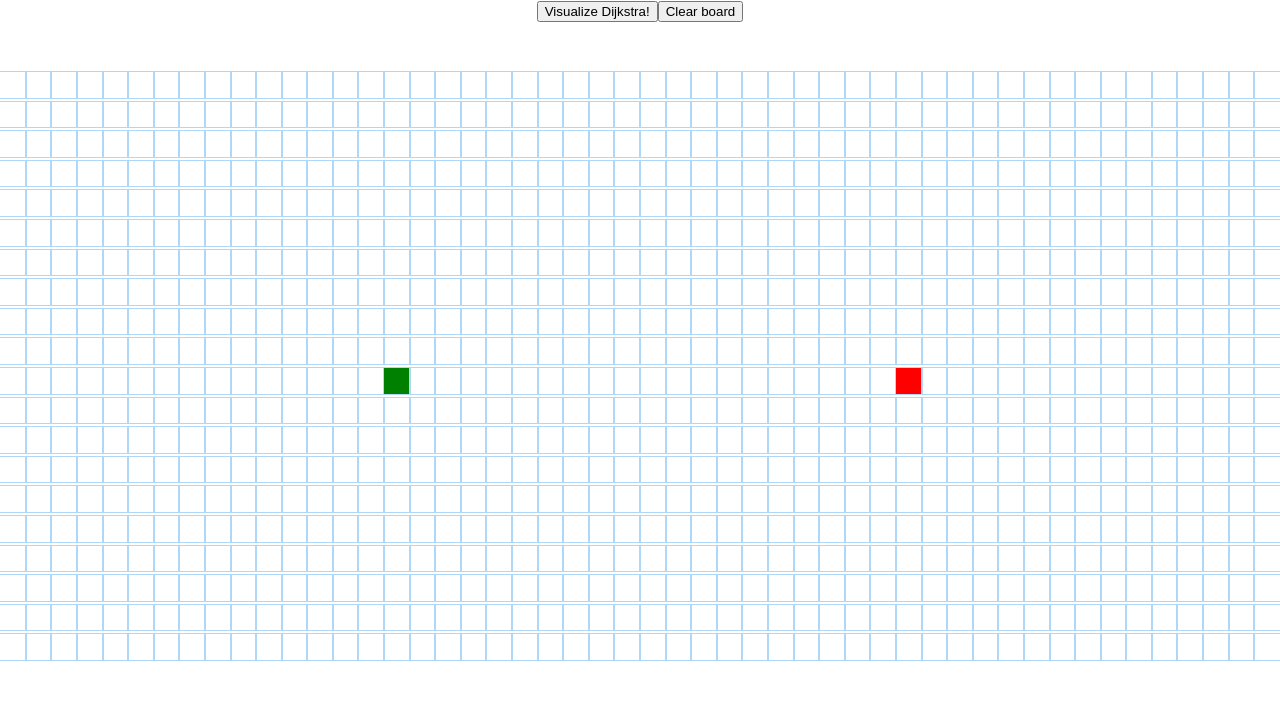
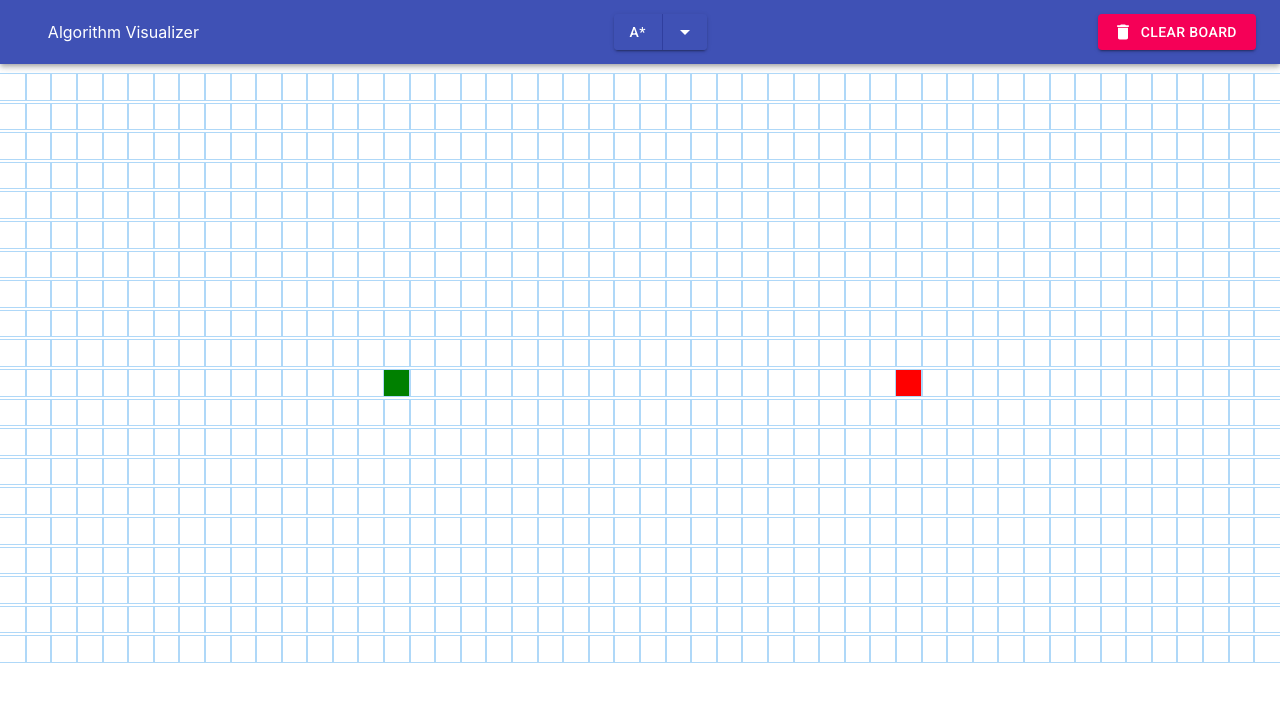
Before and after one commit to NikolaiDokken/Algorithm-Visualizer, a React (Create React App) app: page / in a window 1280 px wide. Shown: the top 702 px of the page. Built offline with nearby package versions, Linux system fonts and the light colour scheme.

Commit message:
Added more user friendly UI with Material UI

```diff
--- a/package.json
+++ b/package.json
@@ -4,6 +4,8 @@
   "version": "0.1.0",
   "private": true,
   "dependencies": {
+    "@material-ui/core": "^4.7.0",
+    "@material-ui/icons": "^4.5.1",
     "gh-pages": "^2.1.1",
     "react": "^16.12.0",
     "react-dom": "^16.12.0",
--- a/public/index.html
+++ b/public/index.html
@@ -24,6 +24,14 @@
       work correctly both with client-side routing and a non-root public URL.
       Learn how to configure a non-root public URL by running `npm run build`.
     -->
+    <link
+      rel="stylesheet"
+      href="https://fonts.googleapis.com/css?family=Roboto:300,400,500,700&display=swap"
+    />
+    <link
+      rel="stylesheet"
+      href="https://fonts.googleapis.com/icon?family=Material+Icons"
+    />
     <title>Algorithm Visualizer</title>
   </head>
   <body>
--- /dev/null
+++ b/src/Components/DropDownButton.jsx
@@ -0,0 +1,107 @@
+import React from "react";
+import Grid from "@material-ui/core/Grid";
+import Button from "@material-ui/core/Button";
+import ButtonGroup from "@material-ui/core/ButtonGroup";
+import ArrowDropDownIcon from "@material-ui/icons/ArrowDropDown";
+import ClickAwayListener from "@material-ui/core/ClickAwayListener";
+import Grow from "@material-ui/core/Grow";
+import Paper from "@material-ui/core/Paper";
+import Popper from "@material-ui/core/Popper";
+import MenuItem from "@material-ui/core/MenuItem";
+import MenuList from "@material-ui/core/MenuList";
+
+const options = ["A*", "Dijkstra"];
+
+export default function DropDownButton(props) {
+  const [open, setOpen] = React.useState(false);
+  const anchorRef = React.useRef(null);
+  const [selectedIndex, setSelectedIndex] = React.useState(0);
+
+  const handleClick = () => {
+    console.info(
+      `You clicked ${options[selectedIndex]} which has index ${selectedIndex}`
+    );
+    if (selectedIndex === 0) {
+      props.visualizeFunction(true);
+    } else if (selectedIndex === 1) {
+      props.visualizeFunction(false);
+    }
+  };
+
+  const handleMenuItemClick = (event, index) => {
+    setSelectedIndex(index);
+    setOpen(false);
+  };
+
+  const handleToggle = () => {
+    setOpen(prevOpen => !prevOpen);
+  };
+
+  const handleClose = event => {
+    if (anchorRef.current && anchorRef.current.contains(event.target)) {
+      return;
+    }
+
+    setOpen(false);
+  };
+
+  return (
+    <Grid container direction="column" alignItems="center">
+      <Grid item xs={12}>
+        <ButtonGroup
+          variant="contained"
+          color="primary"
+          ref={anchorRef}
+          aria-label="split button"
+        >
+          <Button onClick={handleClick}>{options[selectedIndex]}</Button>
+          <Button
+            color="primary"
+            size="small"
+            aria-controls={open ? "split-button-menu" : undefined}
+            aria-expanded={open ? "true" : undefined}
+            aria-label="select merge strategy"
+            aria-haspopup="menu"
+            onClick={handleToggle}
+          >
+            <ArrowDropDownIcon />
+          </Button>
+        </ButtonGroup>
+        <Popper
+          open={open}
+          anchorEl={anchorRef.current}
+          role={undefined}
+          transition
+          disablePortal
+        >
+          {({ TransitionProps, placement }) => (
+            <Grow
+              {...TransitionProps}
+              style={{
+                transformOrigin:
+                  placement === "bottom" ? "center top" : "center bottom"
+              }}
+            >
+              <Paper>
+                <ClickAwayListener onClickAway={handleClose}>
+                  <MenuList id="split-button-menu">
+                    {options.map((option, index) => (
+                      <MenuItem
+                        key={option}
+                        disabled={index === 2}
+                        selected={index === selectedIndex}
+                        onClick={event => handleMenuItemClick(event, index)}
+                      >
+                        {option}
+                      </MenuItem>
+                    ))}
+                  </MenuList>
+                </ClickAwayListener>
+              </Paper>
+            </Grow>
+          )}
+        </Popper>
+      </Grid>
+    </Grid>
+  );
+}
--- /dev/null
+++ b/src/Components/NavBar.jsx
@@ -0,0 +1,47 @@
+import AppBar from "@material-ui/core/AppBar";
+import React, { Component } from "react";
+import { makeStyles } from "@material-ui/core/styles";
+import Toolbar from "@material-ui/core/Toolbar";
+import Typography from "@material-ui/core/Typography";
+import IconButton from "@material-ui/core/IconButton";
+import MenuIcon from "@material-ui/icons/Menu";
+import { Button } from "@material-ui/core";
+import DeleteIcon from "@material-ui/icons/Delete";
+
+import DropDownButton from "./DropDownButton";
+
+const useStyles = makeStyles(theme => ({
+  root: {
+    flexGrow: 1
+  },
+  menuButton: {
+    marginRight: theme.spacing(2)
+  }
+}));
+
+export default function NavBar(props) {
+  const classes = useStyles();
+
+  return (
+    <div className={classes.root}>
+      <AppBar position="static">
+        <Toolbar variant="regular" display="flex">
+          <Typography variant="h7" color="inherit" style={{ width: "280px" }}>
+            Algorithm Visualizer
+          </Typography>
+          <DropDownButton visualizeFunction={props.visualizeFunction} />
+          <Button
+            variant="contained"
+            color="secondary"
+            className={classes.button}
+            startIcon={<DeleteIcon />}
+            onClick={() => window.location.reload(true)}
+            style={{ width: "210px" }}
+          >
+            Clear Board
+          </Button>
+        </Toolbar>
+      </AppBar>
+    </div>
+  );
+}
--- a/src/PathfinderVisualizer/PathfinderVisualizer.css
+++ b/src/PathfinderVisualizer/PathfinderVisualizer.css
@@ -1,5 +1,5 @@
 .grid {
-  margin: 50px 0 0;
+  margin: 10px 0 0;
 }
 
 .grid-row {
--- a/src/PathfinderVisualizer/PathfinderVisualizer.jsx
+++ b/src/PathfinderVisualizer/PathfinderVisualizer.jsx
@@ -1,6 +1,10 @@
 import React, { Component } from "react";
 import Node from "./Node/Node";
-import { dijkstra, getNodesInShortestPathOrder } from "../algorithms/dijkstra";
+import {
+  dijkstra,
+  getNodesInShortestPathOrder
+} from "../algorithms/dijkstraAndAstar";
+import NavBar from "../Components/NavBar";
 
 import "./PathfinderVisualizer.css";
 
@@ -16,6 +20,7 @@ export default class PathfinderVisualizer extends Component {
       grid: [],
       mouseIsPressed: false
     };
+    this.visualizeDijkstra = this.visualizeDijkstra.bind(this);
   }
 
   clearGrid() {
@@ -68,11 +73,11 @@ export default class PathfinderVisualizer extends Component {
     }
   }
 
-  visualizeDijkstra() {
+  visualizeDijkstra(aStar) {
     const { grid } = this.state;
     const startNode = grid[START_NODE_ROW][START_NODE_COL];
     const finishNode = grid[FINISH_NODE_ROW][FINISH_NODE_COL];
-    const visitedNodesInOrder = dijkstra(grid, startNode, finishNode);
+    const visitedNodesInOrder = dijkstra(grid, startNode, finishNode, aStar);
     const nodesInShortestPathOrder = getNodesInShortestPathOrder(finishNode);
     this.animateDijkstra(visitedNodesInOrder, nodesInShortestPathOrder);
   }
@@ -81,10 +86,7 @@ export default class PathfinderVisualizer extends Component {
     const { grid, mouseIsPressed } = this.state;
     return (
       <div>
-        <button onClick={() => this.visualizeDijkstra()}>
-          Visualize Dijkstra!
-        </button>
-        <button onClick={() => window.location.reload()}>Clear board</button>
+        <NavBar visualizeFunction={this.visualizeDijkstra}></NavBar>
         <div className="grid">
           {grid.map((row, rowIndex) => {
             return (
--- a/src/algorithms/dijkstra.js
+++ b/src/algorithms/dijkstraAndAstar.js
@@ -1,9 +1,12 @@
-export function dijkstra(grid, startNode, finishNode) {
+// algorithm for Dijkstra and A*
+// Takes a boolean aStar and uses distace to finish
+// if aStar is true
+export function dijkstra(grid, startNode, finishNode, aStar) {
   const visitedNodesInOrder = [];
   startNode.distance = 0;
   const unvisitedNodes = getAllNodes(grid);
   while (!!unvisitedNodes.length) {
-    sortNodesByDistance(unvisitedNodes);
+    sortNodesByDistance(unvisitedNodes, finishNode, aStar);
     const closestNode = unvisitedNodes.shift();
     // If node is wall, we skip it
     if (closestNode.isWall) continue;
@@ -30,8 +33,25 @@ function getAllNodes(grid) {
 
 // Sorts unvisited nodes so that
 // first node in array is closest to startNode
-function sortNodesByDistance(unvisitedNodes) {
-  unvisitedNodes.sort((n1, n2) => n1.distance - n2.distance);
+// or closest to startNode and finishNode if
+// we are using A* algorithm
+function sortNodesByDistance(unvisitedNodes, finishNode, aStar) {
+  unvisitedNodes.sort(
+    (n1, n2) =>
+      n1.distance +
+      (aStar ? estimatedDistanceToFinish(n1, finishNode) : 0) -
+      (n2.distance + (aStar ? estimatedDistanceToFinish(n2, finishNode) : 0))
+  );
+}
+
+function estimatedDistanceToFinish(startNode, finishNode) {
+  const startRow = startNode.row;
+  const startCol = startNode.col;
+  const finishRow = finishNode.row;
+  const finishCol = finishNode.col;
+  return Math.sqrt(
+    Math.pow(finishRow - startRow, 2) + Math.pow(finishCol - startCol, 2)
+  );
 }
 
 function updateUnvisitedNeigbours(node, grid) {
```
Also changed, not shown: 1 other file (tests, documents, lock files or other folders).
